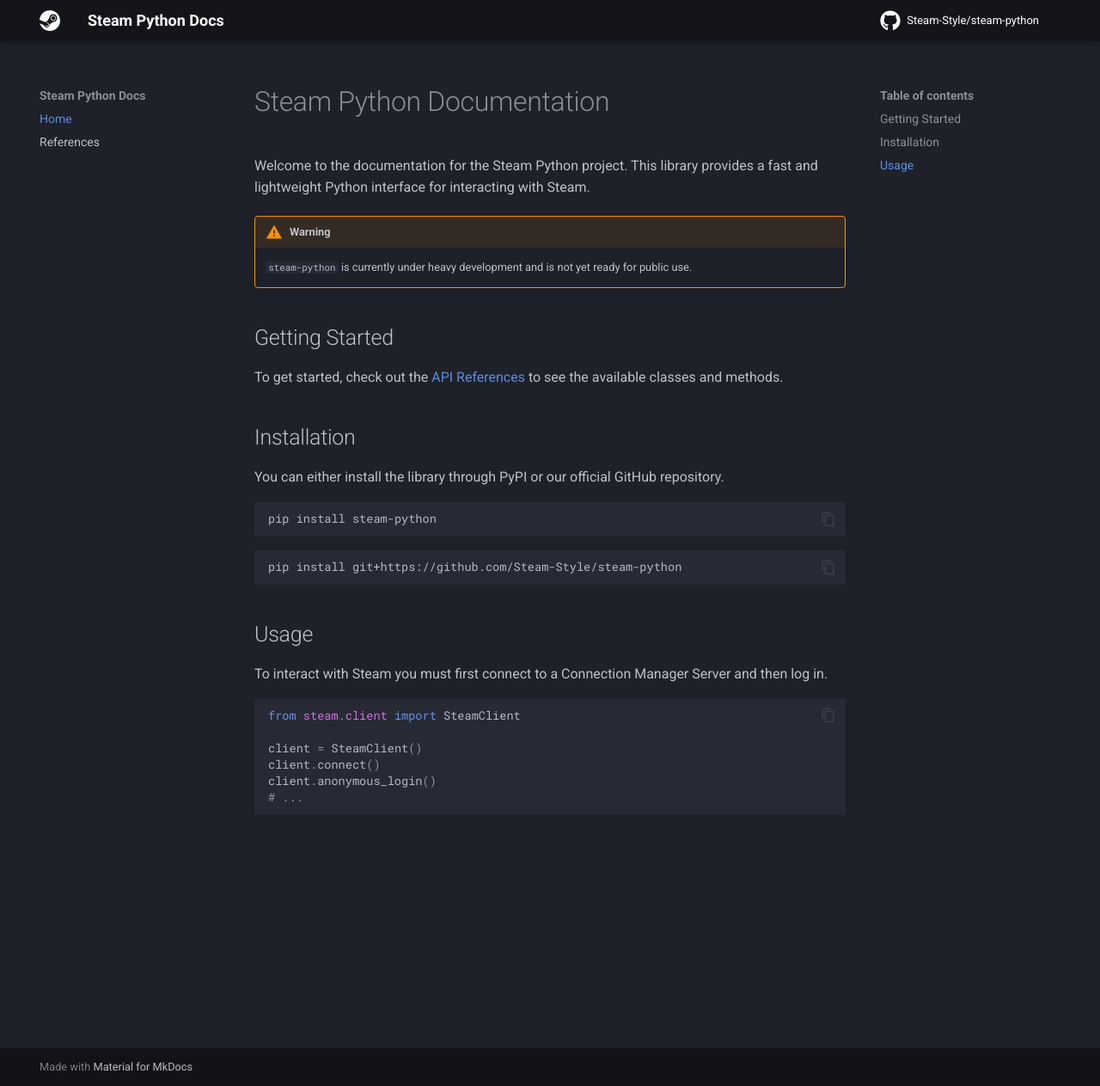
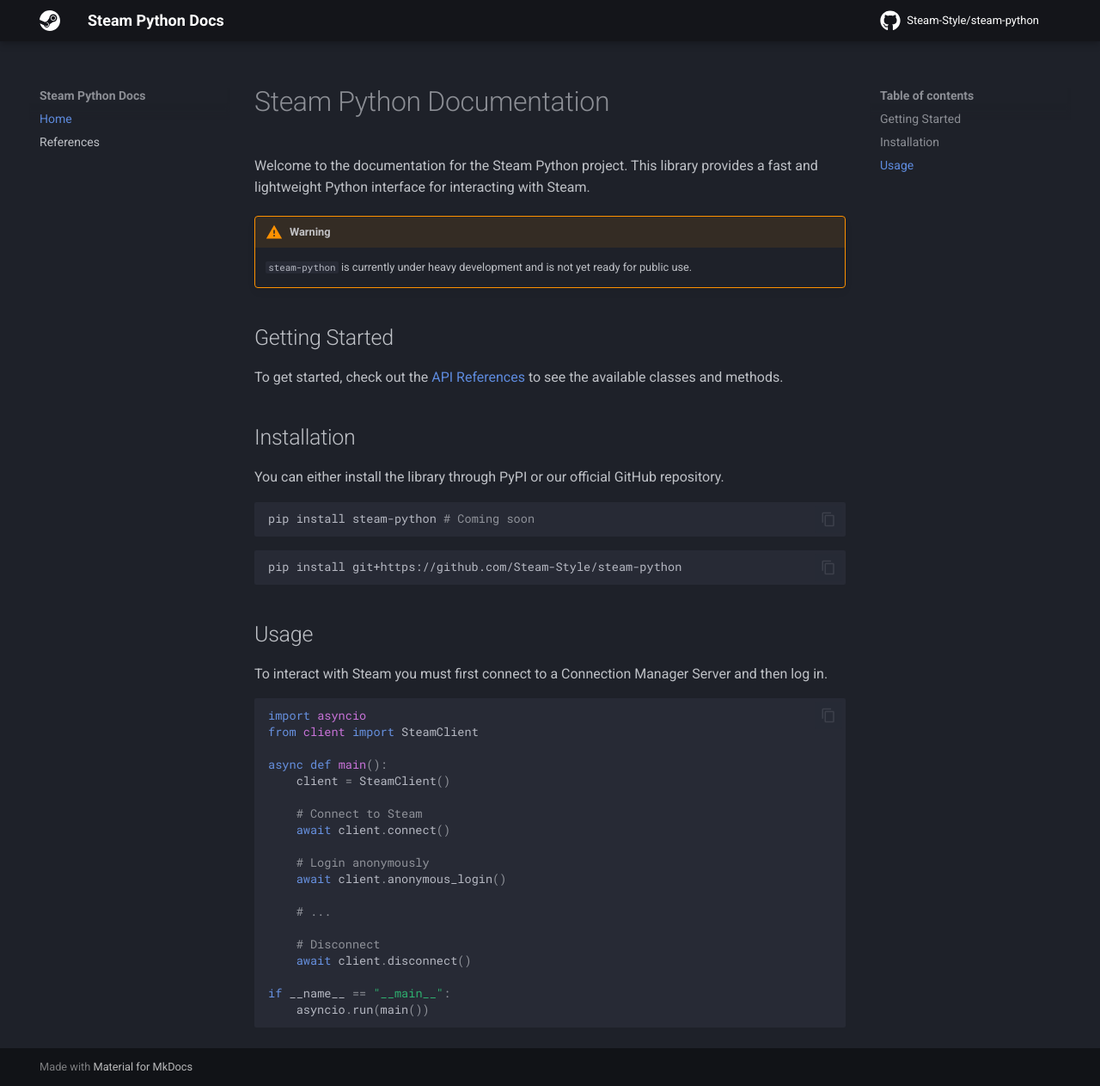
Before and after one commit to Steam-Style/steam-python, an MkDocs documentation site: the page built from docs/index.md, in a window 1280 px wide and 1263 px high. Shown: the whole window at 86% size. Built offline with MkDocs 1.6.1 and Material for MkDocs 9.7.7, drawn with Linux system fonts in a browser that asks for light colours; comment, search, counter and statistics services are not loaded.

````diff
--- a/docs/index.md
+++ b/docs/index.md
@@ -15,7 +15,7 @@ To get started, check out the [API References](references.md) to see the availab
 You can either install the library through PyPI or our official GitHub repository.
 
 ```bash
-pip install steam-python
+pip install steam-python # Coming soon
 ```
 
 ```
@@ -27,10 +27,23 @@ pip install git+https://github.com/Steam-Style/steam-python
 To interact with Steam you must first connect to a Connection Manager Server and then log in.
 
 ```python
-from steam.client import SteamClient
+import asyncio
+from client import SteamClient
 
-client = SteamClient()
-client.connect()
-client.anonymous_login()
-# ...
+async def main():
+    client = SteamClient()
+
+    # Connect to Steam
+    await client.connect()
+
+    # Login anonymously
+    await client.anonymous_login()
+
+    # ...
+
+    # Disconnect
+    await client.disconnect()
+
+if __name__ == "__main__":
+    asyncio.run(main())
 ```
````
Also changed, not shown: README.md (+69 -2 lines), docs/references.md (+3 -0 lines).
